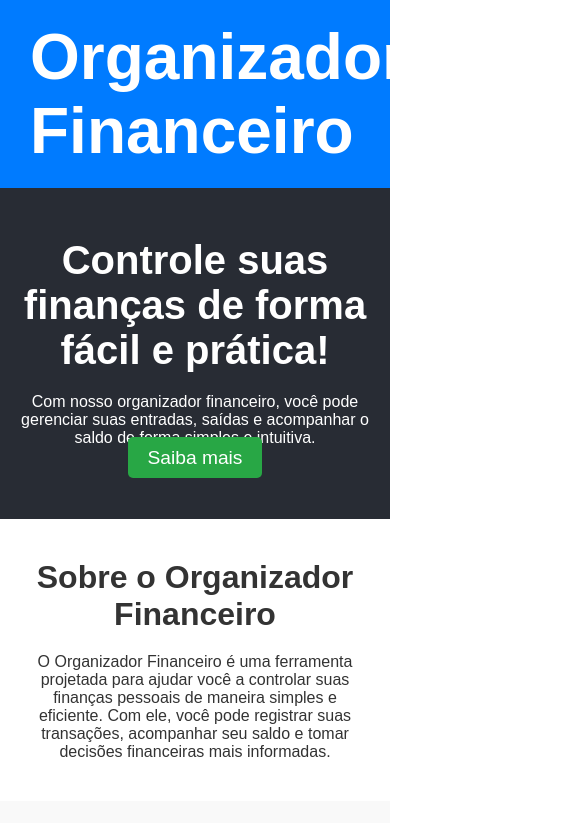
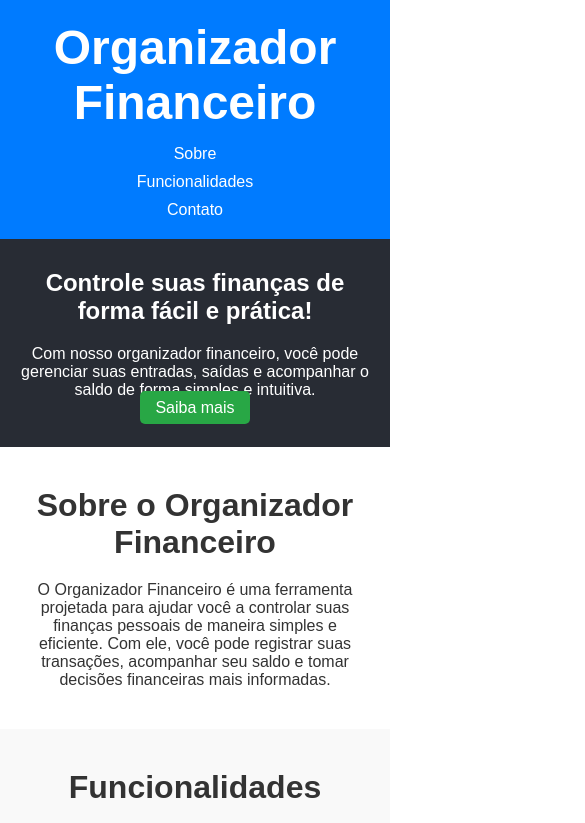
Before and after one commit to Soares19SS/OrganizadorFinanceiro, a plain HTML site: page index.html in a window 390 px wide. Shown: the top 823 px of the page, 585 px wide, since content can reach past the window. Drawn offline with Linux system fonts and the light colour scheme; a script that the page names is missing.

Commit message:
Update style.css
responsividade

```diff
--- a/style.css
+++ b/style.css
@@ -1,4 +1,3 @@
-
 * {
     margin: 0;
     padding: 0;
@@ -134,3 +133,56 @@ nav ul li a {
     text-align: center;
     padding: 20px;
 }
+
+@media (max-width: 768px) {
+    header {
+        flex-direction: column;
+        text-align: center;
+    }
+
+    nav ul {
+        flex-direction: column;
+        gap: 10px;
+        margin-top: 15px;
+    }
+
+    .banner h2 {
+        font-size: 1.8em;
+    }
+
+    .banner p {
+        font-size: 1em;
+    }
+
+    .feature h3 {
+        font-size: 1.4em;
+    }
+}
+
+@media (max-width: 480px) {
+    header .logo {
+        font-size: 1.5em;
+    }
+
+    nav ul li a {
+        font-size: 1em;
+    }
+
+    .banner {
+        padding: 30px 15px;
+    }
+
+    .banner h2 {
+        font-size: 1.5em;
+    }
+
+    .banner .btn {
+        font-size: 1em;
+        padding: 8px 15px;
+    }
+
+    .contato form {
+        width: 100%;
+        padding: 0 10px;
+    }
+}
```
